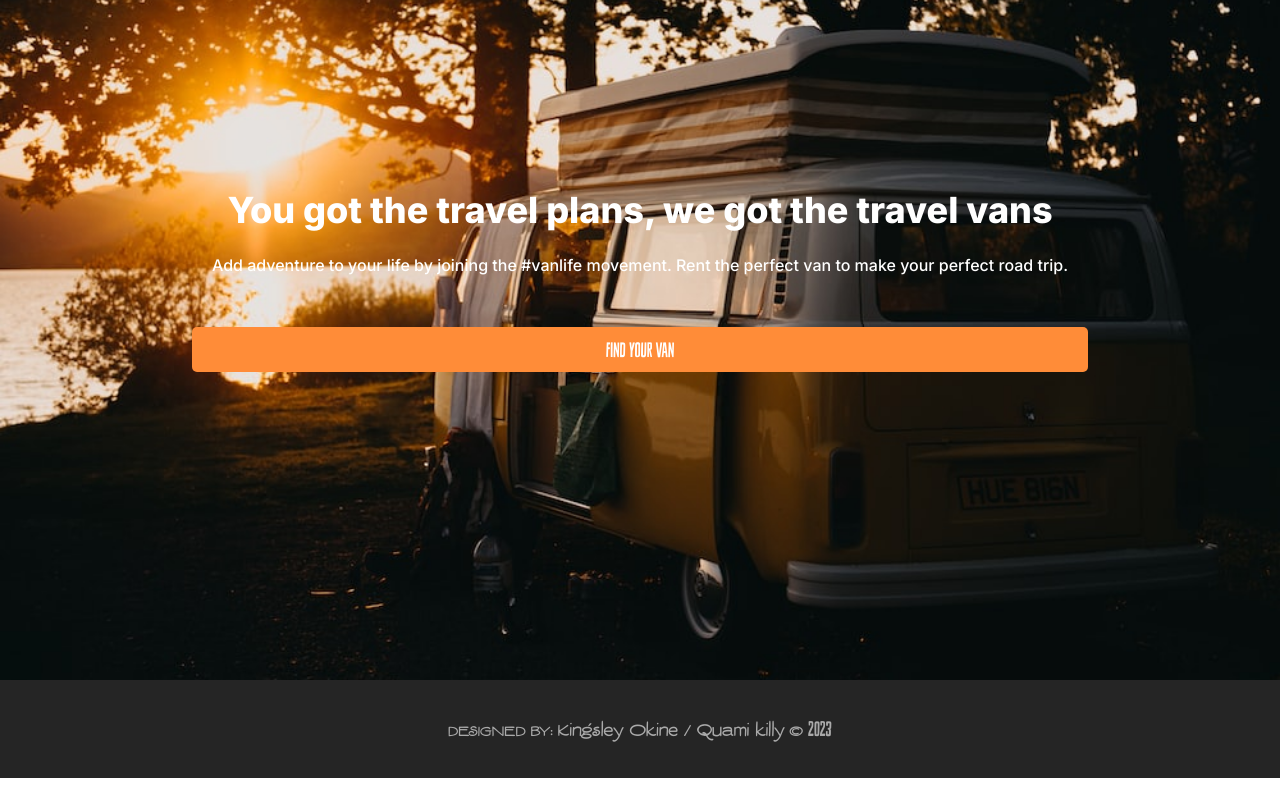
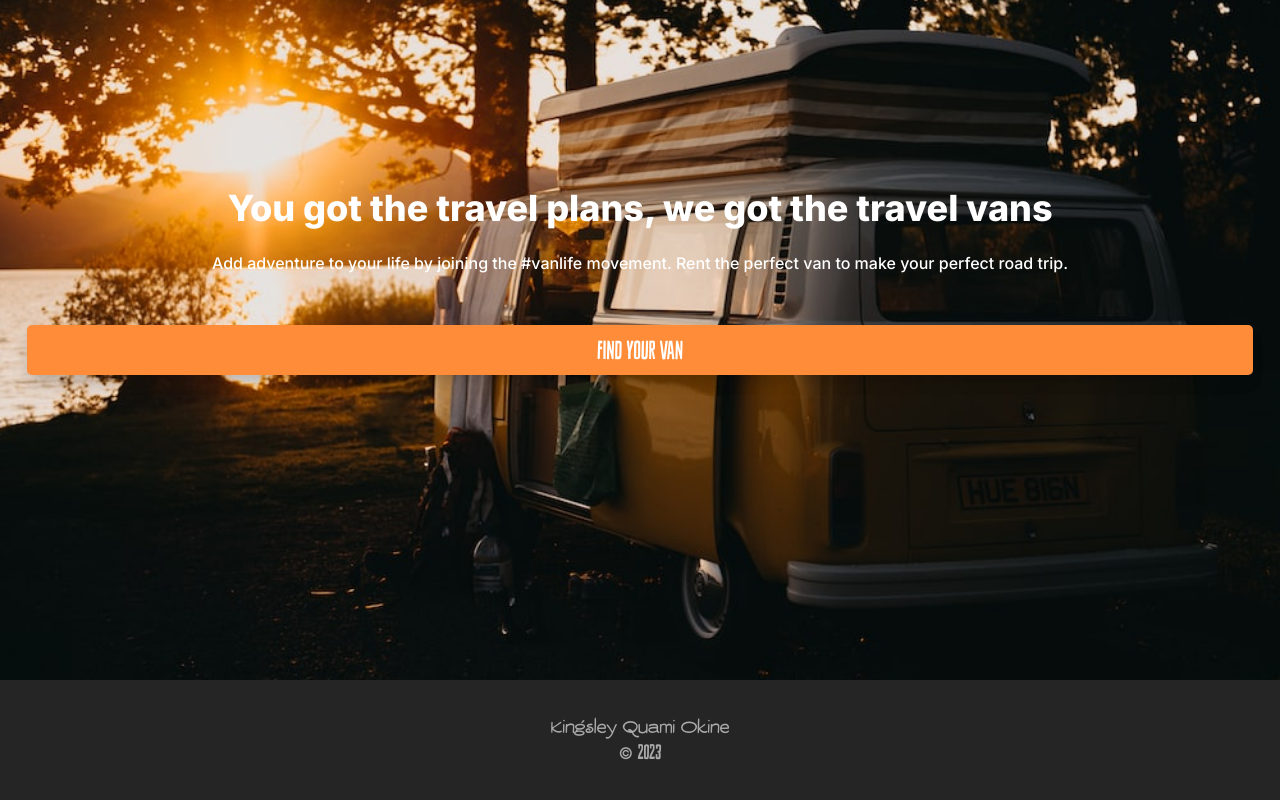
Before and after one commit to killy10o10/vanLife, a React (Vite) app: page / in a window 1280 px wide. Shown: the part 219-1019 px from the top of the page. Before the commit the page ends 997 px from the top, so only its background shows below. Built offline with nearby package versions, Linux system fonts and the light colour scheme.

Commit message:
Bootstrap project with necessary components

```diff
--- a/src/App.scss
+++ b/src/App.scss
@@ -6,6 +6,11 @@
 @font-face {
   font-family: 'Sheldon';
   src: url('./assets/fonts/Sheldon.ttf');
+}
+
+.sheldon {
+  font-family: 'Sheldon', system-ui, -apple-system;
+  font-size: 1.2em;
 }
 
 * {
@@ -35,6 +40,7 @@ a {
 
 .home-content {
   height: 100%;
+  padding: 27px;
   display: flex;
   flex-direction: column;
   align-items: center;
@@ -62,8 +68,16 @@ a {
   padding: 10px;
   text-align: center;
   color: #fff;
-  width: 70%;
+  width: 100%;
+  font-size: 1.5em;
+  transition: all 0.4s;
+  box-shadow: 0px 10px 15px -3px rgba(0, 0, 0, 0.1),
+    0px 10px 15px -3px rgba(0, 0, 0, 0.1);
   // font-weight: 700;
+}
+
+.button:active {
+  scale: 97%;
 }
 
 .navbar {
--- a/src/components/About.jsx
+++ b/src/components/About.jsx
@@ -1,5 +1,9 @@
 function About() {
-  return <h1>About Page 🎉</h1>;
+  return (
+    <section className="about- section">
+      <h1>About Page 🎉</h1>
+    </section>
+  );
 }
 
 export default About;
--- a/src/components/Footer.jsx
+++ b/src/components/Footer.jsx
@@ -1,7 +1,16 @@
 function Footer() {
   const dateObj = new Date();
-  const currentYear = dateObj.getFullYear()
-  return <footer className="killy">DESIGNED BY: <a href="https://github.com/killy10o10" className="killy">Kingsley Okine / Quami killy</a> &copy; <a href="#">{currentYear}</a></footer>;
+  const currentYear = dateObj.getFullYear();
+  return (
+    <footer>
+      <a href="https://github.com/killy10o10" className="killy">
+        Kingsley Quami Okine
+      </a>
+      <p>
+        &copy; <span className="sheldon">{currentYear}</span>
+      </p>
+    </footer>
+  );
 }
 
 export default Footer;
--- a/src/components/Navbar.jsx
+++ b/src/components/Navbar.jsx
@@ -4,7 +4,9 @@ function Navbar() {
   return (
     <nav className="navbar">
       <div className="logo">
-        <Link to="/"><h3>#VANLIFE</h3></Link>
+        <Link to="/">
+          <h3>#VANLIFE</h3>
+        </Link>
       </div>
       <div className="nav-links">
         <Link to="/about">About</Link>
```
Also changed, not shown: src/components/Home.jsx (+6 -2 lines).
